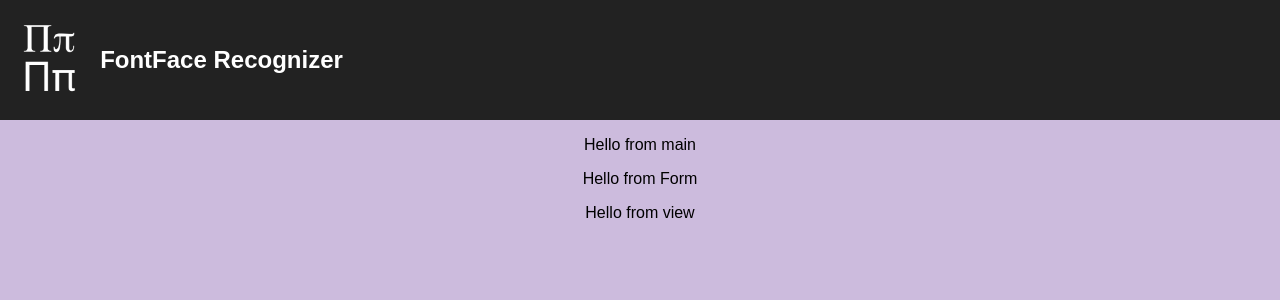
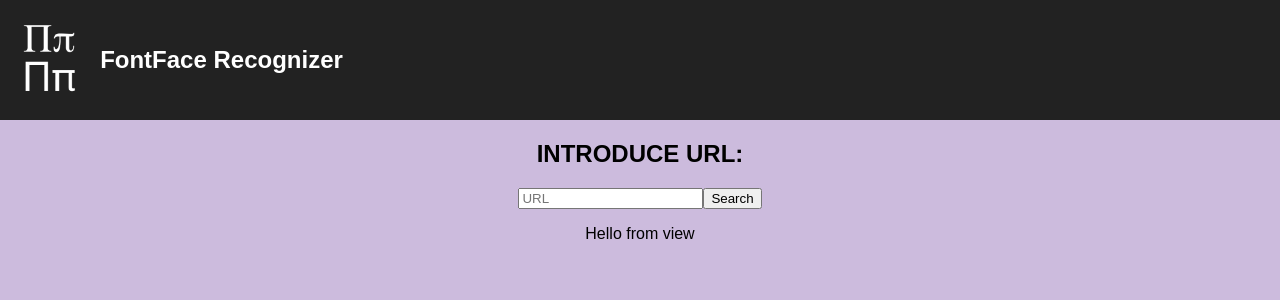
Before and after one commit to rogerknl/fontFaceRecon_frontEnd, a React (Create React App) app in the folder fontfacerecon_client/: page / in a window 1280 px wide. Shown: the top 300 px of the page. Built offline with nearby package versions, Linux system fonts and the light colour scheme.

Commit message:
Updated/fixed puppeter data

```diff
--- a/fontfacerecon_client/src/form/AppForm.js
+++ b/fontfacerecon_client/src/form/AppForm.js
@@ -6,9 +6,18 @@ import './AppForm.css';
 class AppForm extends Component {
 
   render() {
+    let inputURL;
     return(
       <div className="App-form">
-        <p>Hello from Form</p>
+        <form onSubmit={
+           (event)=>{event.preventDefault();
+            inputURL.value!==''&&
+            this.props.checkURL(inputURL.value);
+           }} >
+          <h2>INTRODUCE URL:</h2>
+          <input className="in-url" ref={node => inputURL = node} type='text' placeholder='URL'/>
+          <button>Search</button>
+        </form>
       </div>
     );
   }
--- a/fontfacerecon_client/src/main/AppMain.css
+++ b/fontfacerecon_client/src/main/AppMain.css
@@ -0,0 +1,3 @@
+.App-main{
+
+}
--- a/fontfacerecon_client/src/main/AppMain.js
+++ b/fontfacerecon_client/src/main/AppMain.js
@@ -5,13 +5,21 @@ import AppView from '../view/AppView';
 import './AppMain.css';
 
 class AppMain extends Component {
-
+  checkURL(url){
+    console.log(url);
+    fetch(`http://127.0.0.1:3030/getStyles?url=${url}`)
+    .then(response => response.json())
+    .then(styles => console.log(styles));
+  }
   render() {
     return(
       <div className="App-main">
-        <p>Hello from main</p>
         <div className="App-form">
-          <AppForm />
+          <AppForm
+            checkURL={
+              (e)=>{this.checkURL(e)}
+            }
+          />
         </div>
         <div className="App-view">
           <AppView />
```
